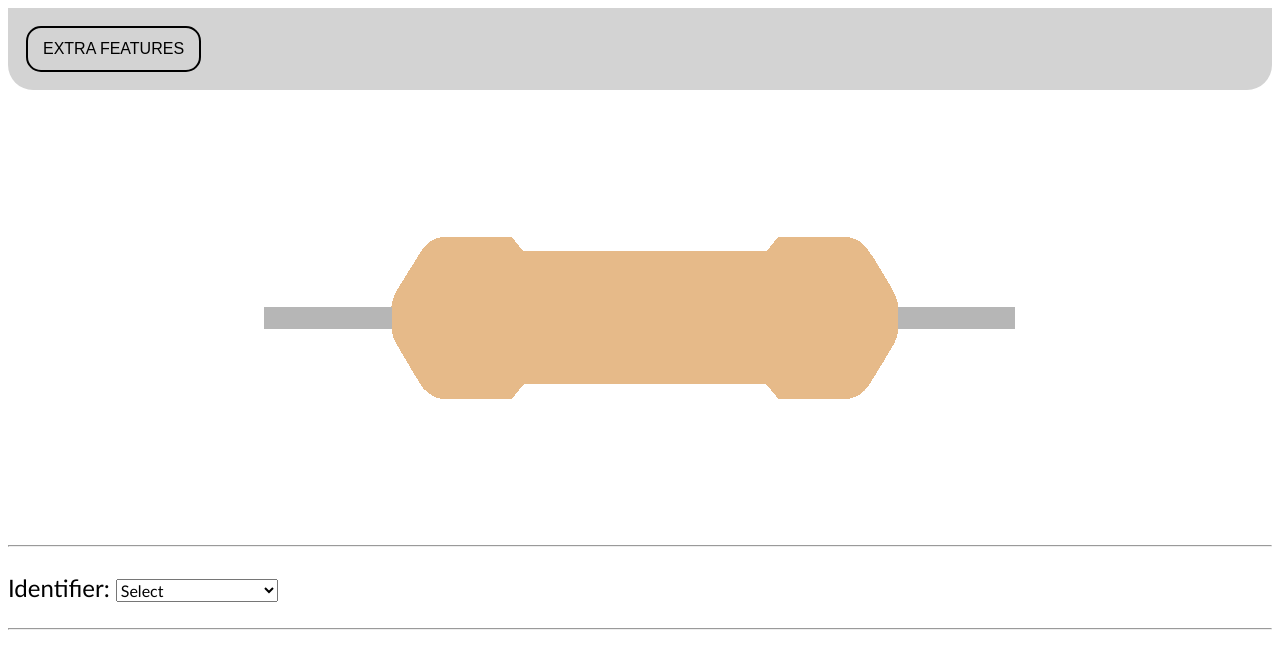
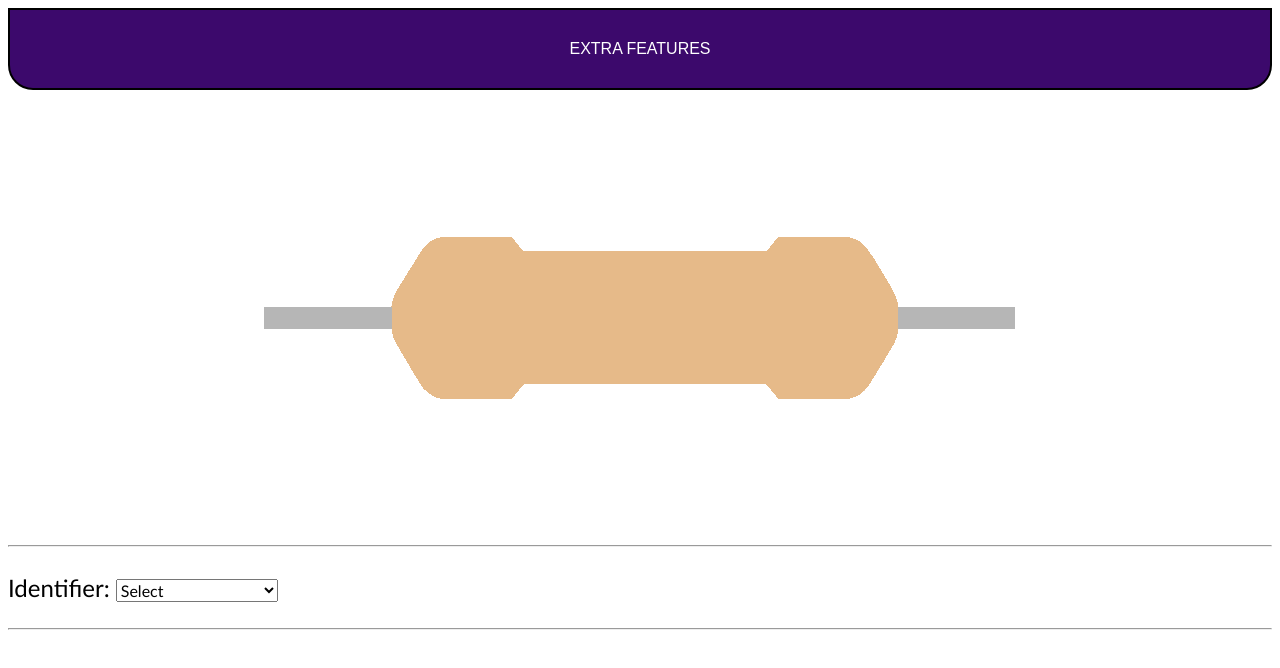
Before and after one commit to shaner77/WEB_A3, a plain HTML site: page main.html in a window 1280 px wide. Drawn offline with nearby package versions, Linux system fonts and the light colour scheme.

Commit message:
Update style.css

```diff
--- a/style.css
+++ b/style.css
@@ -159,11 +159,7 @@ aside#result {
     padding: 10px;
 }
 
-/* navigation header styling */
-.header{
-    border-radius: 0px 0px 25px 25px;
-    background-color: lightgrey;
-}
+
 
 /*Button and button animation settings*/
 .container-eg-btn-2 {
@@ -174,15 +170,13 @@ aside#result {
     align-content: center;
     flex-wrap: wrap;
     margin: 0 auto 10px;
-    padding: .5em;
     line-height: normal;
 }
 .container-eg-btn-2 .button {
-    color: black;
-    background: lightgray;
-    margin: 10px;
-    padding: 12px 15px;
-    border-radius: 15px;
+    color: white;
+    background: #3C096C;
+    padding: 30px 20px;
+    border-radius: 0px 0px 25px 25px;
     border: 2px solid black;
     text-align: center;
     text-transform: uppercase;
@@ -190,6 +184,8 @@ aside#result {
     overflow:hidden;
     transition: .3s;
     z-index: 1;
+    width: 100%;
+
 }
 .container-eg-btn-2 .button:hover {
     cursor: pointer;
@@ -201,7 +197,7 @@ aside#result {
     content: '';
     width: 0;
     bottom: 0;
-    background: #3C096C;
+    background: #75608a;
     height: 120%;
     left: -10%;
     transform: skewX(20deg);
@@ -218,7 +214,7 @@ aside#result {
     right: 50%;
     bottom: 0;
     height: 4px;
-    background: #3C096C;
+    background: #75608a;
 }
 .container-eg-btn-2 .button-6:after {
     height: 120%;
```
